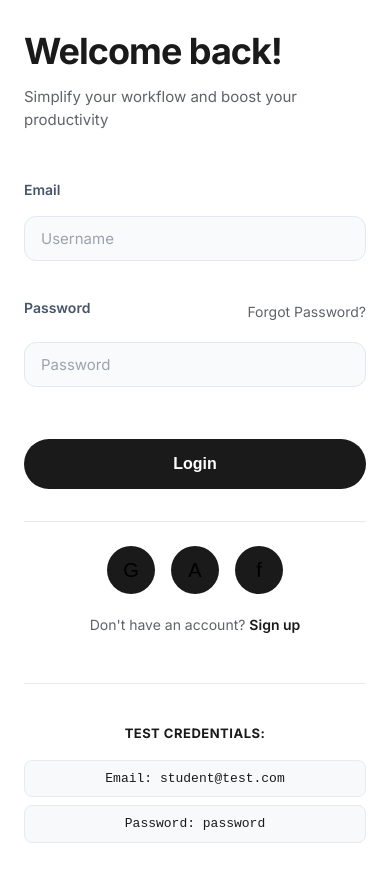
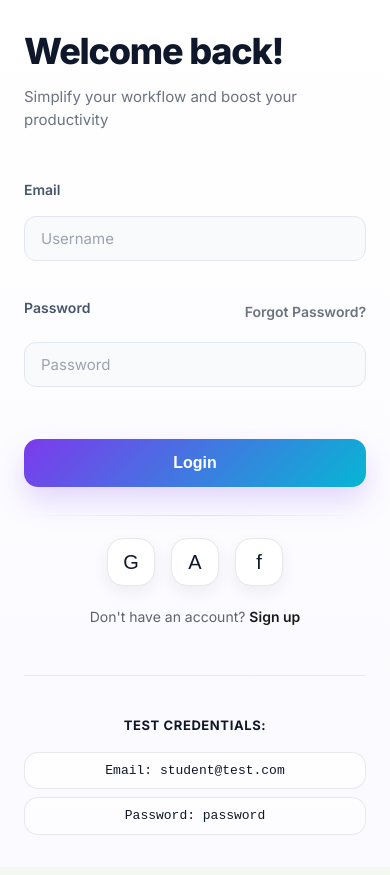
Before and after one commit to sudarsan2507-hue/Student-frndly, a React (Vite) app in the folder frontend/: page /login in a window 390 px wide. Built offline with nearby package versions, Linux system fonts and the light colour scheme.

Commit message:
style: refresh login page responsive design

```diff
--- a/frontend/src/pages/Login.css
+++ b/frontend/src/pages/Login.css
@@ -1,4 +1,4 @@
-/* Modern Split-Screen Login Design */
+@import url('https://fonts.googleapis.com/css2?family=Inter:wght@400;500;600;700&display=swap');
 
 :root {
     /* 8px grid spacing system */
@@ -8,12 +8,28 @@
     --spacing-lg: 32px;
     --spacing-xl: 40px;
     --spacing-2xl: 48px;
+
+    --bg: #0b1220;
+    --card: rgba(255, 255, 255, 0.08);
+    --card-solid: #ffffff;
+    --text: #0f172a;
+    --muted: #5f6368;
+    --stroke: rgba(255, 255, 255, 0.18);
+
+    --brand1: #7c3aed;
+    --brand2: #06b6d4;
+    --brand3: #22c55e;
+
+    --shadow: 0 18px 40px rgba(2, 6, 23, 0.22);
 }
 
 .login-container {
     min-height: 100vh;
     display: flex;
     font-family: 'Inter', -apple-system, BlinkMacSystemFont, 'Segoe UI', sans-serif;
+    background: radial-gradient(1200px 600px at 20% 0%, rgba(124, 58, 237, 0.18), transparent 55%),
+        radial-gradient(900px 500px at 80% 0%, rgba(6, 182, 212, 0.18), transparent 50%),
+        #ffffff;
 }
 
 /* Left side - Form */
@@ -23,27 +39,28 @@
     align-items: center;
     justify-content: center;
     padding: 40px;
-    background: #fff;
+    background: linear-gradient(180deg, rgba(255, 255, 255, 1) 0%, rgba(250, 250, 255, 1) 100%);
 }
 
 .login-card {
     width: 100%;
-    max-width: 440px;
+    max-width: 460px;
 }
 
 .login-card h1 {
-    font-size: 48px;
-    font-weight: 700;
-    color: #1a1a1a;
+    font-size: 46px;
+    font-weight: 750;
+    color: #0f172a;
     margin: 0 0 var(--spacing-xs) 0;
-    letter-spacing: -1px;
+    letter-spacing: -1.2px;
 }
 
 .login-subtitle {
-    color: #5f6368;
+    color: #6b7280;
     font-size: 15px;
     margin: 0 0 var(--spacing-2xl) 0;
     font-weight: 400;
+    line-height: 1.5;
 }
 
 .login-form {
@@ -60,33 +77,35 @@
 
 .form-group label {
     font-size: 14px;
-    font-weight: 500;
-    color: #1a1a1a;
+    font-weight: 600;
+    color: #111827;
     margin-bottom: 0;
 }
 
 .form-group input {
     padding: 16px 20px;
     background: #fff;
-    border: 2px solid #e8eaed;
-    border-radius: 50px;
+    border: 2px solid #e5e7eb;
+    border-radius: 14px;
     font-size: 15px;
-    color: #1a1a1a;
-    transition: all 0.3s ease;
+    color: #0f172a;
+    transition: all 0.22s ease;
     outline: none;
+    box-shadow: 0 0 0 rgba(124, 58, 237, 0);
 }
 
 .form-group input::placeholder {
-    color: #9aa0a6;
+    color: #9ca3af;
 }
 
 .form-group input:focus {
-    border-color: #1a1a1a;
+    border-color: rgba(124, 58, 237, 0.65);
+    box-shadow: 0 0 0 4px rgba(124, 58, 237, 0.14);
     background: #fafafa;
 }
 
 .form-group input:disabled {
-    opacity: 0.5;
+    opacity: 0.6;
     cursor: not-allowed;
 }
 
@@ -103,28 +122,29 @@
 
 .forgot-password {
     font-size: 14px;
-    color: #5f6368;
+    color: #6b7280;
     text-decoration: none;
     transition: color 0.2s ease;
     white-space: nowrap;
+    font-weight: 600;
 }
 
 .forgot-password:hover {
-    color: #1a1a1a;
+    color: #0f172a;
+    text-decoration: underline;
 }
 
 .error-message {
-    background: #fef2f2;
-    border: 1px solid #fecaca;
-    color: #dc2626;
-    padding: 14px 20px;
-    border-radius: 12px;
+    background: rgba(254, 226, 226, 0.95);
+    border: 1px solid rgba(248, 113, 113, 0.65);
+    color: #991b1b;
+    padding: 14px 18px;
+    border-radius: 14px;
     font-size: 14px;
     animation: shake 0.5s ease;
 }
 
 @keyframes shake {
-
     0%,
     100% {
         transform: translateX(0);
@@ -140,22 +160,23 @@
 }
 
 .login-button {
-    background: #1a1a1a;
+    background: linear-gradient(135deg, var(--brand1), var(--brand2));
     color: white;
     border: none;
-    padding: 16px;
-    border-radius: 50px;
+    padding: 15px 16px;
+    border-radius: 14px;
     font-size: 16px;
-    font-weight: 600;
+    font-weight: 750;
     cursor: pointer;
-    transition: all 0.3s ease;
+    transition: all 0.25s ease;
     margin-top: var(--spacing-sm);
+    box-shadow: 0 14px 30px rgba(124, 58, 237, 0.2);
 }
 
 .login-button:hover:not(:disabled) {
-    background: #000;
     transform: translateY(-2px);
-    box-shadow: 0 8px 16px rgba(0, 0, 0, 0.2);
+    box-shadow: 0 18px 40px rgba(124, 58, 237, 0.28);
+    filter: saturate(1.05);
 }
 
 .login-button:active:not(:disabled) {
@@ -163,17 +184,17 @@
 }
 
 .login-button:disabled {
-    opacity: 0.5;
+    opacity: 0.65;
     cursor: not-allowed;
+    box-shadow: none;
 }
 
 /* Simple horizontal divider line */
 .divider {
     height: 1px;
-    background: #e8eaed;
-    margin: 32px 0 24px;
+    background: linear-gradient(90deg, transparent, #e5e7eb, transparent);
+    margin: 28px 0 22px;
 }
-
 
 .social-login {
     display: flex;
@@ -185,20 +206,23 @@
 .social-button {
     width: 56px;
     height: 56px;
-    border-radius: 50%;
-    background: #1a1a1a;
-    border: none;
+    border-radius: 16px;
+    background: #ffffff;
+    border: 1px solid #e5e7eb;
     display: flex;
     align-items: center;
     justify-content: center;
     cursor: pointer;
-    transition: all 0.3s ease;
-    font-size: 24px;
+    transition: all 0.22s ease;
+    font-size: 22px;
+    color: #0f172a;
+    box-shadow: 0 6px 16px rgba(2, 6, 23, 0.06);
 }
 
 .social-button:hover {
     transform: translateY(-3px);
-    box-shadow: 0 8px 16px rgba(0, 0, 0, 0.15);
+    border-color: rgba(124, 58, 237, 0.35);
+    box-shadow: 0 12px 26px rgba(124, 58, 237, 0.14);
 }
 
 .social-button:active {
@@ -208,7 +232,9 @@
 /* Right side - Illustration */
 .login-right {
     flex: 1;
-    background: linear-gradient(135deg, #f0f4f0 0%, #e8f0e8 100%);
+    background: radial-gradient(900px 450px at 20% 10%, rgba(124, 58, 237, 0.30), transparent 55%),
+        radial-gradient(900px 450px at 85% 35%, rgba(6, 182, 212, 0.25), transparent 52%),
+        linear-gradient(135deg, #f7fafc 0%, #ecfeff 40%, #f5f3ff 100%);
     display: flex;
     align-items: center;
     justify-content: center;
@@ -217,67 +243,94 @@
     overflow: hidden;
 }
 
+.login-right::after {
+    content: '';
+    position: absolute;
+    inset: -40px;
+    background: conic-gradient(from 180deg, rgba(124, 58, 237, 0.18), rgba(6, 182, 212, 0.16), rgba(34, 197, 94, 0.12), rgba(124, 58, 237, 0.18));
+    opacity: 0.35;
+    filter: blur(40px);
+    pointer-events: none;
+}
+
 .illustration-container {
     width: 100%;
-    max-width: 600px;
+    max-width: 620px;
     display: flex;
     flex-direction: column;
     align-items: center;
+    position: relative;
+    z-index: 1;
 }
 
 .illustration-container img {
     width: 100%;
     height: auto;
-    max-width: 500px;
+    max-width: 520px;
+    filter: drop-shadow(0 18px 34px rgba(2, 6, 23, 0.18));
+    transition: transform 0.25s ease;
+}
+
+.illustration-container img:hover {
+    transform: translateY(-3px);
 }
 
 .illustration-text {
     text-align: center;
-    margin-top: 40px;
+    margin-top: 36px;
+    padding: 14px 18px;
+    border-radius: 18px;
+    background: rgba(255, 255, 255, 0.55);
+    border: 1px solid rgba(229, 231, 235, 0.8);
+    backdrop-filter: blur(10px);
 }
 
 .illustration-text h2 {
     font-size: 28px;
-    font-weight: 700;
-    color: #1a1a1a;
+    font-weight: 850;
+    color: #0f172a;
     margin: 0 0 8px 0;
+    letter-spacing: -0.6px;
 }
 
 .illustration-text p {
     font-size: 16px;
-    color: #5f6368;
+    color: #4b5563;
     margin: 0;
+    line-height: 1.4;
 }
 
 .test-credentials {
     margin-top: var(--spacing-2xl);
     padding-top: var(--spacing-lg);
-    border-top: 1px solid #e8eaed;
+    border-top: 1px solid rgba(229, 231, 235, 0.85);
     text-align: center;
+    position: relative;
+    z-index: 1;
 }
 
 .test-credentials p {
     margin: var(--spacing-xs) 0;
     font-size: 13px;
-    color: #5f6368;
+    color: #6b7280;
 }
 
 .test-credentials p:first-child {
     font-size: 13px;
     margin-bottom: var(--spacing-sm);
-    color: #1a1a1a;
-    font-weight: 600;
+    color: #0f172a;
+    font-weight: 800;
     text-transform: uppercase;
-    letter-spacing: 0.5px;
+    letter-spacing: 0.6px;
 }
 
 .test-credentials p:not(:first-child) {
     font-family: 'Courier New', monospace;
-    background: #f8f9fa;
+    background: rgba(255, 255, 255, 0.62);
     padding: var(--spacing-xs) var(--spacing-sm);
-    border-radius: var(--spacing-xs);
-    border: 1px solid #e8eaed;
-    color: #1a1a1a;
+    border-radius: 14px;
+    border: 1px solid rgba(229, 231, 235, 0.9);
+    color: #0f172a;
 }
 
 /* Responsive */
```
